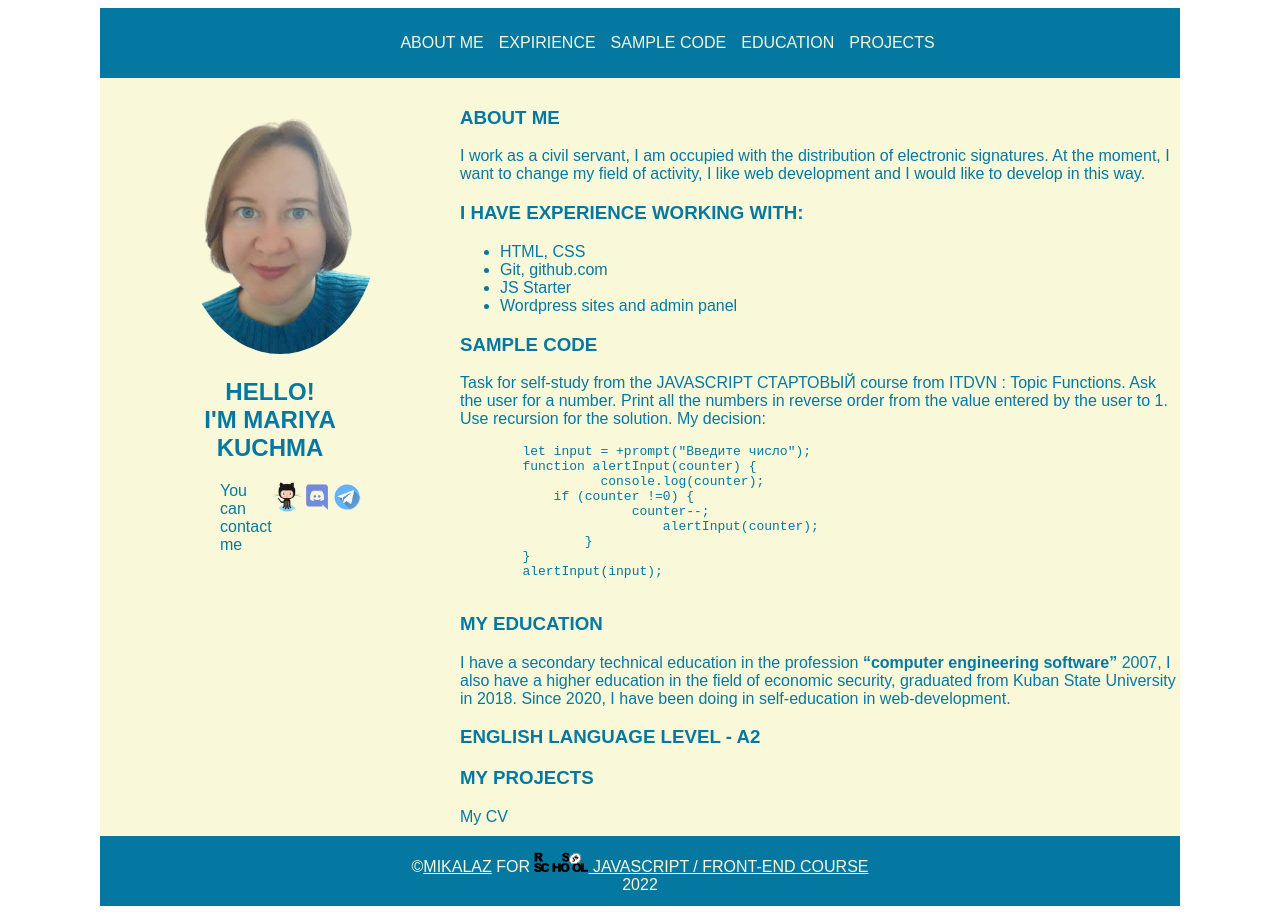
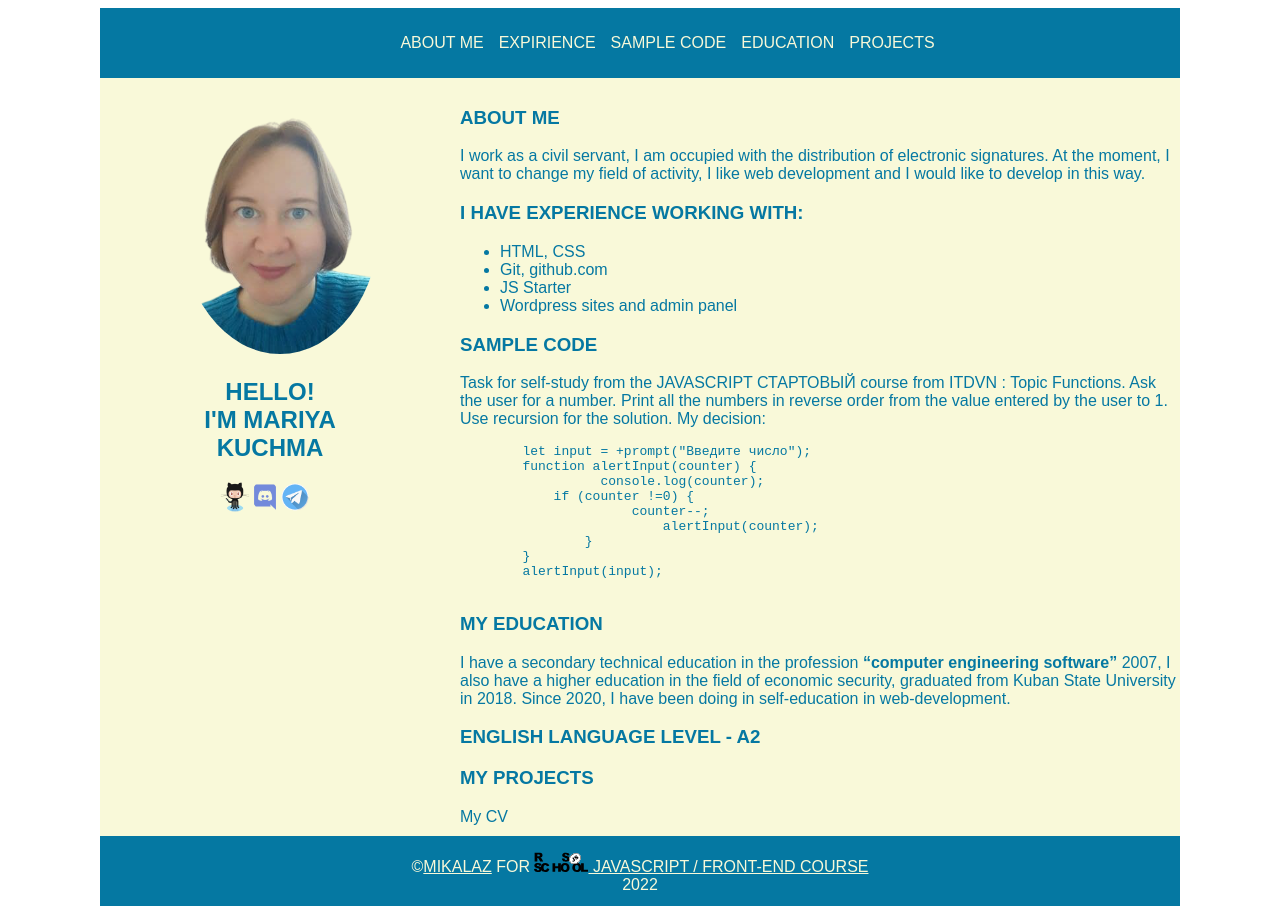
Before and after one commit to Valeri-dragon/rsschool-cv-3, a plain HTML site: page index.html in a window 1280 px wide. Drawn offline with Linux system fonts and the light colour scheme; a web font is replaced by a local one.

Commit message:
refactor: delete content

```diff
--- a/index.html
+++ b/index.html
@@ -30,7 +30,7 @@
       <aside class="introduse">
         <img class="avatar" src="images/avatar4cv.png" alt="my photo for cv">
         <h1>Hello!<br> I'm Mariya Kuchma</h1>
-        <ul class="contacts">You can contact me
+        <ul class="contacts">
           <li><a href="https://github.com/MikaLaz"><img class="contact-icon" src="images/Octocat.png"
                 alt="Icon github.com"></a></li>
           <li><a href="Мика#9438"><img class="contact-icon" src="images/discord.png" alt="Icon Discord"></a></li>
```
